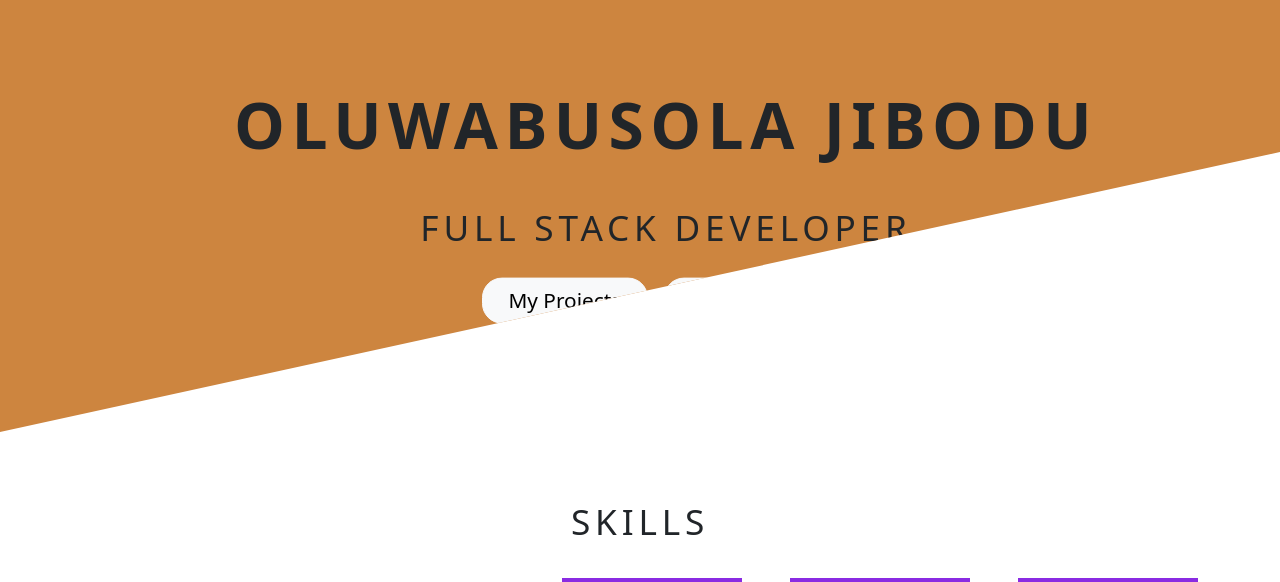
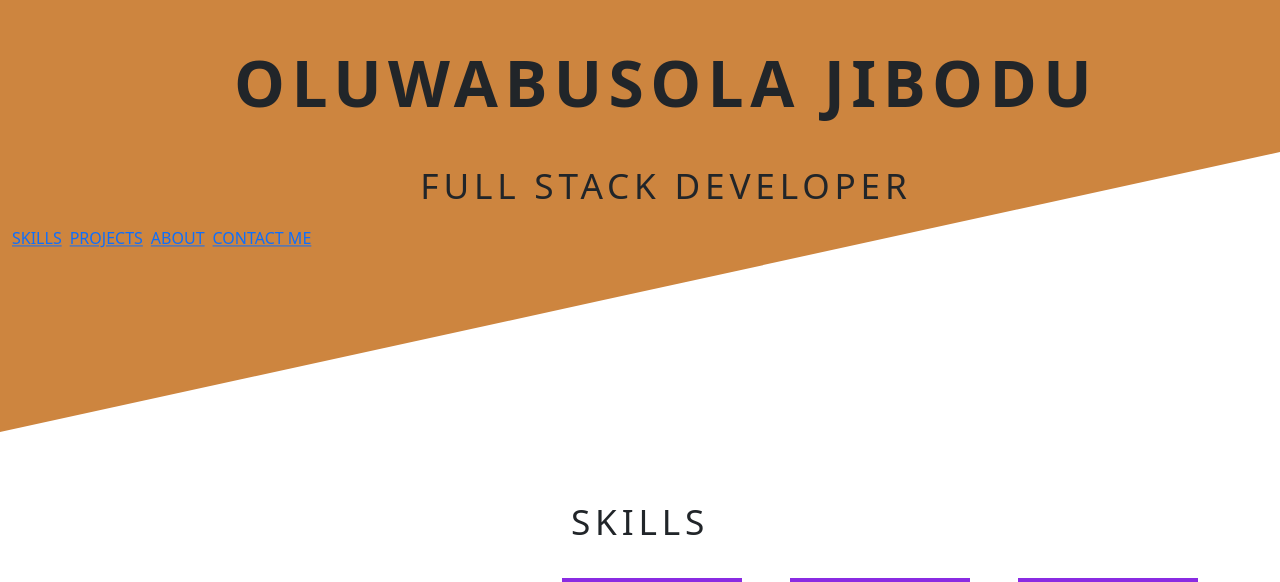
Before and after one commit to beejay321/Portfolio, a React (Create React App) app: page / in a window 1280 px wide. Shown: the part 208-790 px from the top of the page. Built offline with nearby package versions, Linux system fonts and the light colour scheme.

Commit message:
Update Home.jsx

```diff
--- a/src/components/Home.jsx
+++ b/src/components/Home.jsx
@@ -1,41 +1,49 @@
 import React from "react";
 import "../css/style.css";
-import { Container, Row, Button } from "react-bootstrap";
+import { Container, Row } from "react-bootstrap";
 import Skills from "./Skills";
 import Projects from "./Projects";
 import ContactMe from "./ContactMe";
+import AboutMe from "./AboutMe";
 
 function Home(props) {
   return (
     <>
-      <Container fluid className=" heading-box m-0 ">
-        <Row className=" heading">
+      <Container fluid className=" heading-box  m-0 ">
+        <Row className="heading ">
           <h1 className="name d-flex justify-content-center">OLUWABUSOLA JIBODU</h1>
           <h5 className="title d-flex justify-content-center">FULL STACK DEVELOPER</h5>
 
-          <div className="header-btns-div d-flex gap-3 justify-content-center">
-            <Button variant="light" className="header-btns d-flex justify-content-center">
-              My Projects
-            </Button>
-            <Button variant="light" className="header-btns d-flex justify-content-center">
-              <a href="https://drive.google.com/file/d/16wGgYW-QQPq7NfHrhIapZq2hSIwITBD4/view?usp=sharing" target="_blank" rel="noreferrer" >
-                Resume
-              </a>
-            </Button>
+          <div className=" nav-links d-flex gap-2">
+            <a href="/#skills">
+              <span>SKILLS</span>
+            </a>
+            <a href="/#projects">
+              <span>PROJECTS</span>
+            </a>
+            <a href="/#about">
+              <span>ABOUT</span>
+            </a>
+            <a href="/#contact">
+              <span> CONTACT ME</span>
+            </a>
           </div>
         </Row>
       </Container>
       <Container>
-        <Row>
+        <Row id="skills">
           <Skills />
         </Row>
-        <Row>
-          <Projects />
-        </Row>
-        <Row>
-          <ContactMe />
-        </Row>
       </Container>
+      <div id="projects">
+        <Projects />
+      </div>{" "}
+      <Row id="about">
+        <AboutMe />
+      </Row>
+      <Row id="contact">
+        <ContactMe />
+      </Row>
     </>
   );
 }
```
